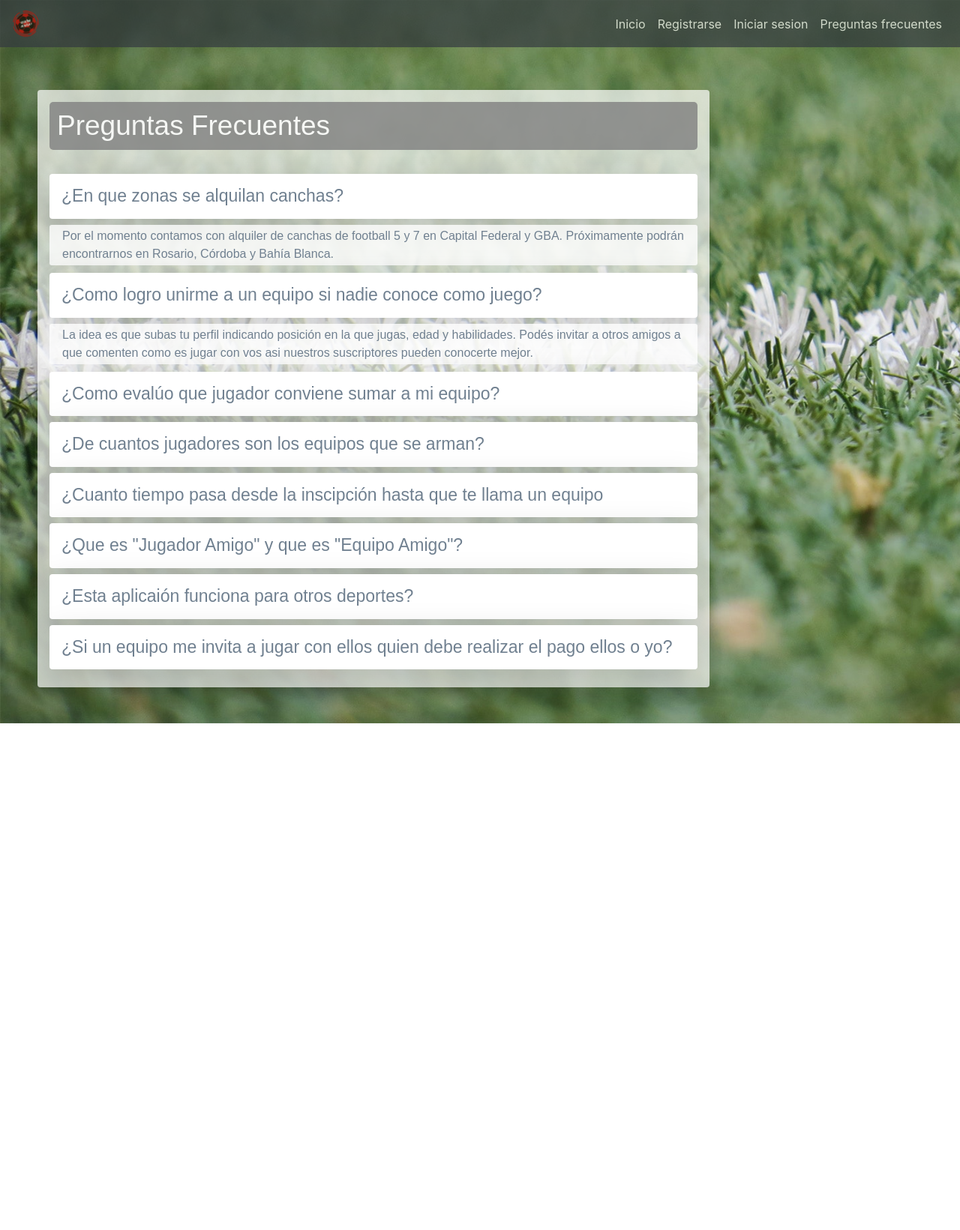
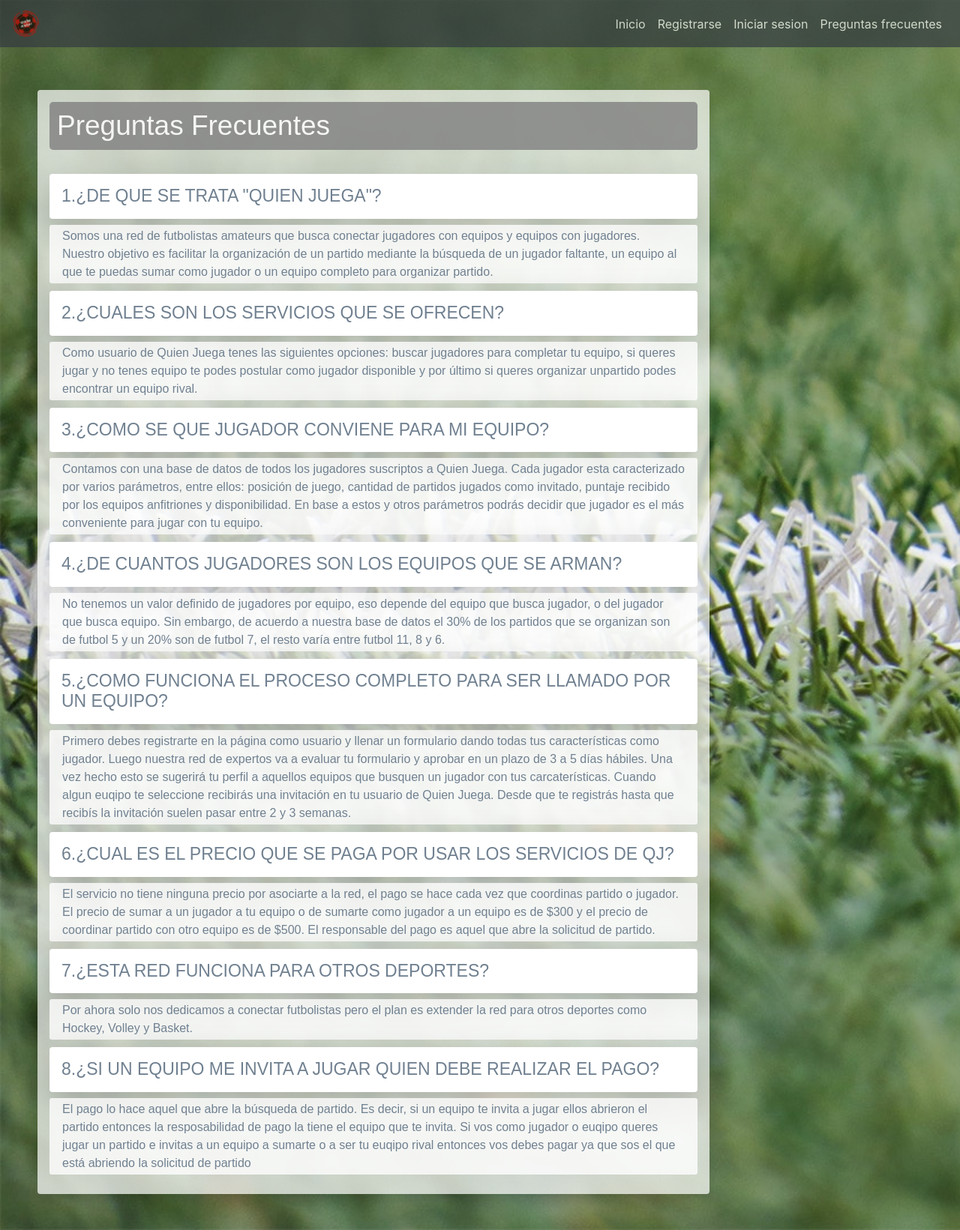
Before and after one commit to solhermelo/proyectointegrador, a PHP site: page /FAQ.php in a window 1280 px wide. Shown: the whole page at 75% size. Before the commit the page ends 965 px from the top, so only its background shows below. Run offline with PHP 8.4, Linux system fonts and the light colour scheme.

Commit message:
modificado FAQ
No nos esta funcionando el Styles.css

```diff
--- a/PI_Todos/FAQ.php
+++ b/PI_Todos/FAQ.php
@@ -8,7 +8,6 @@
     <link rel="stylesheet" href="https://stackpath.bootstrapcdn.com/bootstrap/4.3.1/css/bootstrap.min.css" integrity="sha384-ggOyR0iXCbMQv3Xipma34MD+dH/1fQ784/j6cY/iJTQUOhcWr7x9JvoRxT2MZw1T" crossorigin="anonymous">
     <title>FAQ Football Academy</title>
     <link rel="stylesheet" href="css/styles.css">
-
   </head>
 
   <body class="container2">
@@ -18,16 +17,22 @@
     <div class="div_1 shadow p-3 mb-5 bg-white rounded">
           <h1 class="titulo">Preguntas Frecuentes</h1>
           <br>
-          <h2 class="shadow-lg p-3 mb-2 bg-white rounded preguntas"> ¿En que zonas se alquilan canchas?</h2>
-          <p class="respuesta"> Por el momento contamos con alquiler de canchas de football 5 y 7 en Capital Federal y GBA. Próximamente podrán encontrarnos en Rosario, Córdoba y Bahía Blanca.</p>
-          <h2 class="shadow-lg p-3 mb-2 bg-white rounded preguntas"> ¿Como logro unirme a un equipo si nadie conoce como juego?</h2>
-          <p class="respuesta"> La idea es que subas tu perfil indicando posición en la que jugas, edad y habilidades. Podés invitar a otros amigos a que comenten como es jugar con vos asi nuestros suscriptores pueden conocerte mejor.</p>
-          <h2 class="shadow-lg p-3 mb-2 bg-white rounded preguntas"> ¿Como evalúo que jugador conviene sumar a mi equipo?</h2>
-          <h2 class="shadow-lg p-3 mb-2 bg-white rounded preguntas"> ¿De cuantos jugadores son los equipos que se arman? </h2>
-          <h2 class="shadow-lg p-3 mb-2 bg-white rounded preguntas"> ¿Cuanto tiempo pasa desde la inscipción hasta que te llama un equipo</h2>
-          <h2 class="shadow-lg p-3 mb-2 bg-white rounded preguntas"> ¿Que es "Jugador Amigo" y que es "Equipo Amigo"?</h2>
-          <h2 class="shadow-lg p-3 mb-2 bg-white rounded preguntas"> ¿Esta aplicaión funciona para otros deportes?</h2>
-          <h2 class="shadow-lg p-3 mb-2 bg-white rounded preguntas"> ¿Si un equipo me invita a jugar con ellos quien debe realizar el pago ellos o yo?</h2>
+          <h2 class="shadow-lg p-3 mb-2 bg-white rounded preguntas"> 1.¿DE QUE SE TRATA "QUIEN JUEGA"?</h2>
+          <p class="respuesta"> Somos una red de futbolistas amateurs que busca conectar jugadores con equipos y equipos con jugadores. Nuestro objetivo es facilitar la organización de un partido mediante la búsqueda de un jugador faltante, un equipo al que te puedas sumar como jugador o un equipo completo para organizar partido.</p>
+          <h2 class="shadow-lg p-3 mb-2 bg-white rounded preguntas"> 2.¿CUALES SON LOS SERVICIOS QUE SE OFRECEN?</h2>
+          <p class="respuesta"> Como usuario de Quien Juega tenes las siguientes opciones: buscar jugadores para completar tu equipo, si queres jugar y no tenes equipo te podes postular como jugador disponible y por último si queres organizar unpartido podes encontrar un equipo rival.</p>
+          <h2 class="shadow-lg p-3 mb-2 bg-white rounded preguntas"> 3.¿COMO SE QUE JUGADOR CONVIENE PARA MI EQUIPO?</h2>
+          <p class="respuesta"> Contamos con una base de datos de todos los jugadores suscriptos a Quien Juega. Cada jugador esta caracterizado por varios parámetros, entre ellos: posición de juego, cantidad de partidos jugados como invitado, puntaje recibido por los equipos anfitriones y disponibilidad. En base a estos y otros parámetros podrás decidir que jugador es el más conveniente para jugar con tu equipo.</p>
+          <h2 class="shadow-lg p-3 mb-2 bg-white rounded preguntas"> 4.¿DE CUANTOS JUGADORES SON LOS EQUIPOS QUE SE ARMAN? </h2>
+          <p class="respuesta">No tenemos un valor definido de jugadores por equipo, eso depende del equipo que busca jugador, o del jugador que busca equipo. Sin embargo, de acuerdo a nuestra base de datos el 30% de los partidos que se organizan son de futbol 5 y un 20% son de futbol 7, el resto varía entre futbol 11, 8 y 6.</p>
+          <h2 class="shadow-lg p-3 mb-2 bg-white rounded preguntas"> 5.¿COMO FUNCIONA EL PROCESO COMPLETO PARA SER LLAMADO POR UN EQUIPO?</h2>
+          <p class= "respuesta">Primero debes registrarte en la página como usuario y llenar un formulario dando todas tus características como jugador. Luego nuestra red de expertos va a evaluar tu formulario y aprobar en un plazo de 3 a 5 días hábiles. Una vez hecho esto se sugerirá tu perfil a aquellos equipos que busquen un jugador con tus carcaterísticas. Cuando algun euqipo te seleccione recibirás una invitación en tu usuario de Quien Juega. Desde que te registrás hasta que recibís la invitación suelen pasar entre 2 y 3 semanas.</p>
+          <h2 class="shadow-lg p-3 mb-2 bg-white rounded preguntas"> 6.¿CUAL ES EL PRECIO QUE SE PAGA POR USAR LOS SERVICIOS DE QJ?</h2>
+          <p class="respuesta">El servicio no tiene ninguna precio por asociarte a la red, el pago se hace cada vez que coordinas partido o jugador. El precio de sumar a un jugador a tu equipo o de sumarte como jugador a un equipo es de $300 y el precio de coordinar partido con otro equipo es de $500. El responsable del pago es aquel que abre la solicitud de partido. </p>
+          <h2 class="shadow-lg p-3 mb-2 bg-white rounded preguntas"> 7.¿ESTA RED FUNCIONA PARA OTROS DEPORTES?</h2>
+          <p class="respuesta">Por ahora solo nos dedicamos a conectar futbolistas pero el plan es extender la red para otros deportes como Hockey, Volley y Basket.</p>
+          <h2 class="shadow-lg p-3 mb-2 bg-white rounded preguntas"> 8.¿SI UN EQUIPO ME INVITA A JUGAR QUIEN DEBE REALIZAR EL PAGO?</h2>
+          <p class="respuesta">El pago lo hace aquel que abre la búsqueda de partido. Es decir, si un equipo te invita a jugar ellos abrieron el partido entonces la resposabilidad de pago la tiene el equipo que te invita. Si vos como jugador o euqipo queres jugar un partido e invitas a un equipo a sumarte o a ser tu euqipo rival entonces vos debes pagar ya que sos el que está abriendo la solicitud de partido</p>
 
     </div>
 
--- a/PI_Todos/css/styles.css
+++ b/PI_Todos/css/styles.css
@@ -53,9 +53,9 @@
 .preguntas
 {
   color:SlateGray;
-  background-color: white;
+  background-color: black;
   font-weight:lighter;
-  font-size: 25px;
+  font-size: 20px;
   font-family: sans-serif;
 }
 
```
